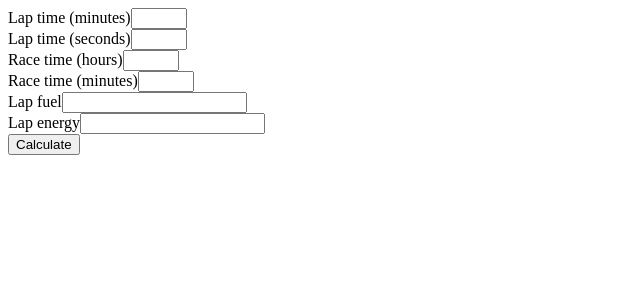
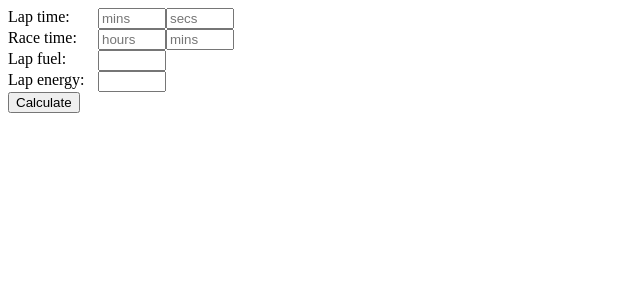
Before and after one commit to JulianGrey/react-fuel-calculator, a React (Vite) app: page / in a window 1280 px wide. Shown: the top 300 px of the page, without its empty margins (0-640 px from the left). Built offline with nearby package versions, Linux system fonts and the light colour scheme.

Commit message:
Improve layout

```diff
--- a/src/components/Calculator/Calculator.module.scss
+++ b/src/components/Calculator/Calculator.module.scss
@@ -1 +1,13 @@
-.calculator {}
+.calculator {
+  .form-row, .label {
+    display: flex;
+  }
+
+  .label {
+    width: 90px;
+  }
+
+  input {
+    width: 60px;
+  }
+}
--- a/src/components/Calculator/Calculator.tsx
+++ b/src/components/Calculator/Calculator.tsx
@@ -35,52 +35,51 @@ export default function Calculator() {
   return (
     <div className={styles['calculator']}>
       <form onSubmit={handleSubmit}>
-        <div className='form-row'>
-          <label htmlFor='lap-time-minutes'>Lap time (minutes)</label>
+        <div className={styles['form-row']}>
+          <span className={styles['label']}>Lap time:</span>
           <input
             name='lap-time-minutes'
             type='number'
+            placeholder='mins'
+            min='0'
+            max='59'
+          />
+          <input
+            name='lap-time-seconds'
+            type='number'
+            placeholder='secs'
+            min='0'
+            max='59'
+            step='any'
+          />
+        </div>
+        <div className={styles['form-row']}>
+          <span className={styles['label']}>Race time:</span>
+          <input
+            name='race-time-hours'
+            type='number'
+            placeholder='hours'
+            min='0'
+            max='24'
+          />
+          <input
+            name='race-time-minutes'
+            type='number'
+            placeholder='mins'
             min='0'
             max='59'
           />
         </div>
-        <div className='form-row'>
-          <label htmlFor='lap-time-seconds'>Lap time (seconds)</label>
-          <input
-            name='lap-time-seconds'
-            type='number'
-            min='0'
-            max='59'
-          />
-        </div>
-        <div className='form-row'>
-          <label htmlFor='race-time-hours'>Race time (hours)</label>
-          <input
-            name='race-time-hours'
-            type='number'
-            min='0'
-            max='24'
-          />
-        </div>
-        <div className='form-row'>
-          <label htmlFor='race-time-minutes'>Race time (minutes)</label>
-          <input
-            name='race-time-minutes'
-            type='number'
-            min='0'
-            max='59'
-          />
-        </div>
-        <div className='form-row'>
-          <label htmlFor='lap-fuel'>Lap fuel</label>
+        <div className={styles['form-row']}>
+          <span className={styles['label']}>Lap fuel:</span>
           <input
             name='lap-fuel'
             type='number'
             step='any'
           />
         </div>
-        <div className='form-row'>
-          <label htmlFor='lap-energy'>Lap energy</label>
+        <div className={styles['form-row']}>
+          <span className={styles['label']}>Lap energy:</span>
           <input
             name='lap-energy'
             type='number'
@@ -92,7 +91,7 @@ export default function Calculator() {
       {result && (
         <div className='results'>
           <div className='max-number-of-laps'>
-            <div>Max laps: { result.maxNumLaps }</div>
+            <div>Max laps (covered by fuel): { result.maxNumLaps }</div>
           </div>
           <div className='fuel-required'>
             <div>Fuel Required: { result.raceFuel }</div>
```
